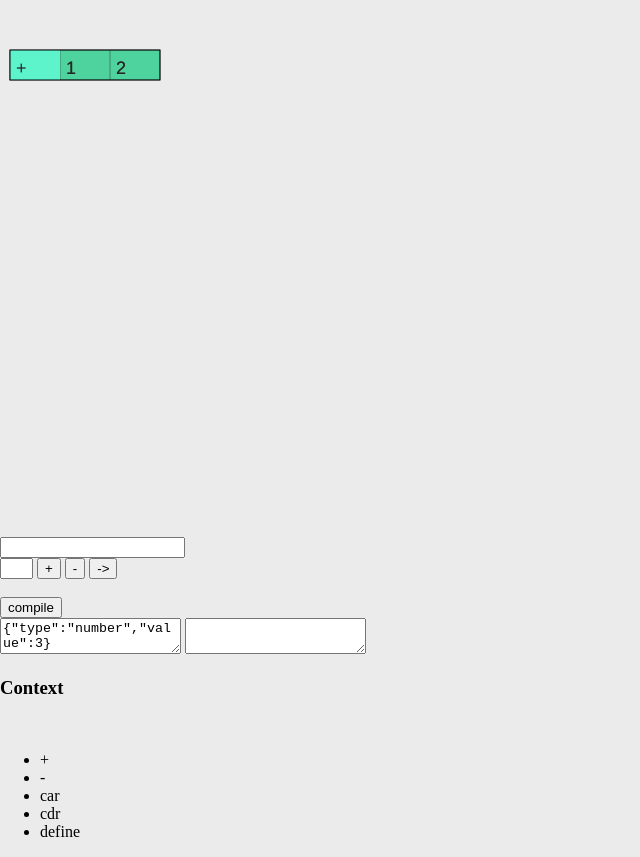
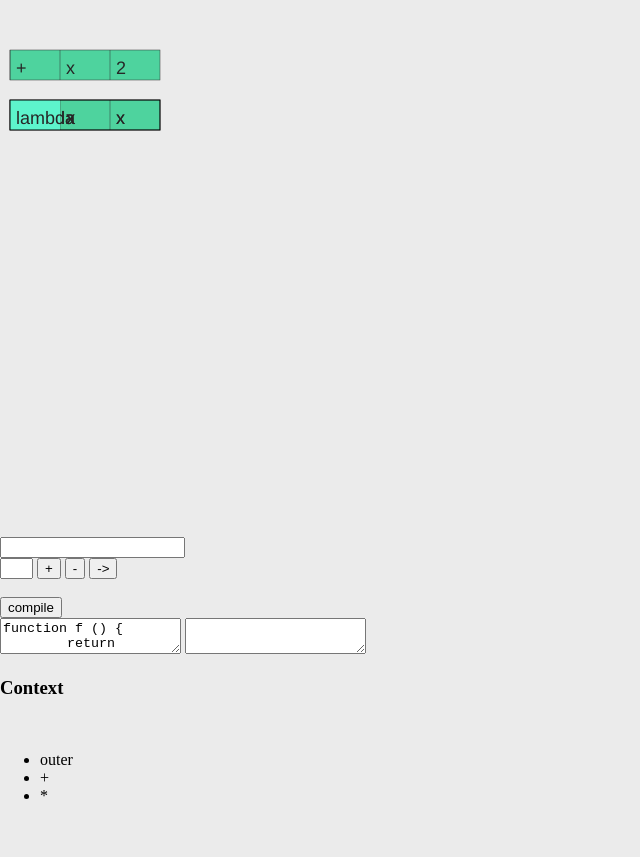
Before and after one commit to jaybutera/quickscript, a plain HTML site: page index.html in a window 1280 px wide. Both pictures are taken after a click on the input "compile". Shown: the whole page, without its empty margins (0-640 px from the left). After the commit the page ends 821 px from the top, so only its background shows below. Drawn offline with Linux system fonts and the light colour scheme.

Commit message:
Hook up new interpreter to UI

```diff
--- a/index.html
+++ b/index.html
@@ -14,7 +14,7 @@
         <canvas id="myCanvas" width="700" height="400"></canvas>
 
         <script src = "script.js"></script>
-        <script src = "compiler.js"></script>
+        <script src = "interpreter.js"></script>
 
         <input type="text" id="var-name">
         <br />
@@ -46,13 +46,15 @@
             let ctx = canvas.getContext('2d');
 
             let cells = [
-                newList(10, 50, ['+', '1', '2']),
+                newList(10, 100, ['lambda', 'x', 'x']),
+                newList(10, 50, ['+', 'x', '2']),
             ];
 
             let scene = new Scene(canvas, ctx, cells);
 
             // A repl context for our definitions
-            let context = {};
+            //let context = {};
+            let global_env = std_env();
 
 
             document.getElementById('var-name').onkeyup = () => {
@@ -64,15 +66,19 @@
                 let cons_list = cells.filter( c => c.type == 'list');
 
                 // Side effects in modifying context
-                let code_str = compile(src_cell, cons_list, context);
+                //let code_str = compile(src_cell, cons_list, context);
+
+                const result = eval(
+                    parseCells(src_cell.elems, {...new Env(), ...scene.context}),
+                    global_env);
 
                 // Output evaluation
-                document.getElementById('lisp-code').value = code_str;
+                document.getElementById('lisp-code').value = result;
 
                 // Re-print the context
                 const ul = document.getElementById('context');
                 //for (let [k,v] of Object.entries( context )) {
-                Object.keys(std_lib).forEach( k => {
+                Object.keys(global_env).forEach( k => {
                     const li = document.createElement('li');
                     li.appendChild( document.createTextNode(k) );
                     li.onclick = () => {
--- a/interpreter.js
+++ b/interpreter.js
@@ -94,7 +94,28 @@ function std_env () {
     return std_env;
 }
 
-const global_env = std_env();
+function parseCells (expr, env) {
+    // String literal
+    if ( expr instanceof Array )
+        return expr.map( e => parseCells(e, env) );
+
+    if ( expr.match(/\".*\"/) )
+        return expr.split('"')[1];
+    // Number literal
+    //else if ( expr.match(/[0-9]*/)[0] == expr )
+    else if ( Number(expr) )
+        return Number(expr);
+    // Symbol or reference
+    else {
+        const v = env[expr];
+        // A reference is how blocks are composed in the UI
+        if (v) return v.elems.map( e => parseCells(e, env) );
+        // If v is not in env, it must be a symbol (string)
+        else return expr;
+    }
+}
+
+//const global_env = std_env();
 
 //console.log( tokenize('(test (1 2) 3)') )
 //console.log( parse('(test (1 2) 3)') )
```
